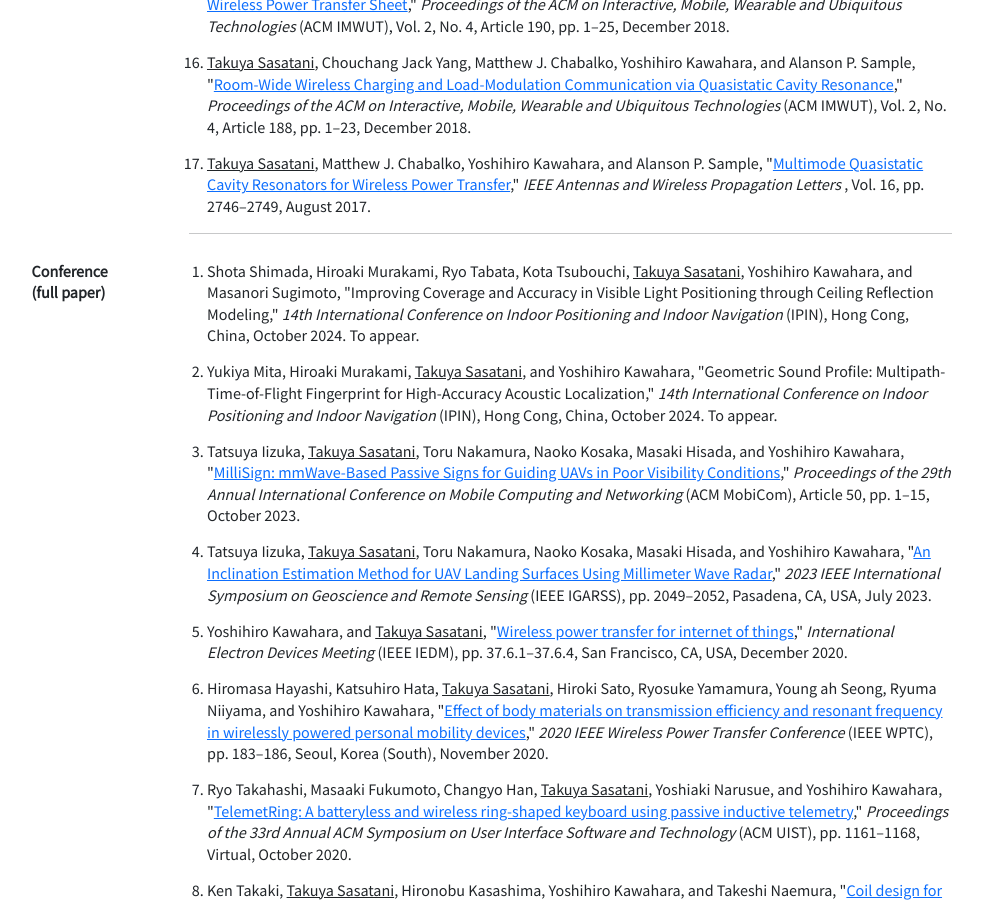
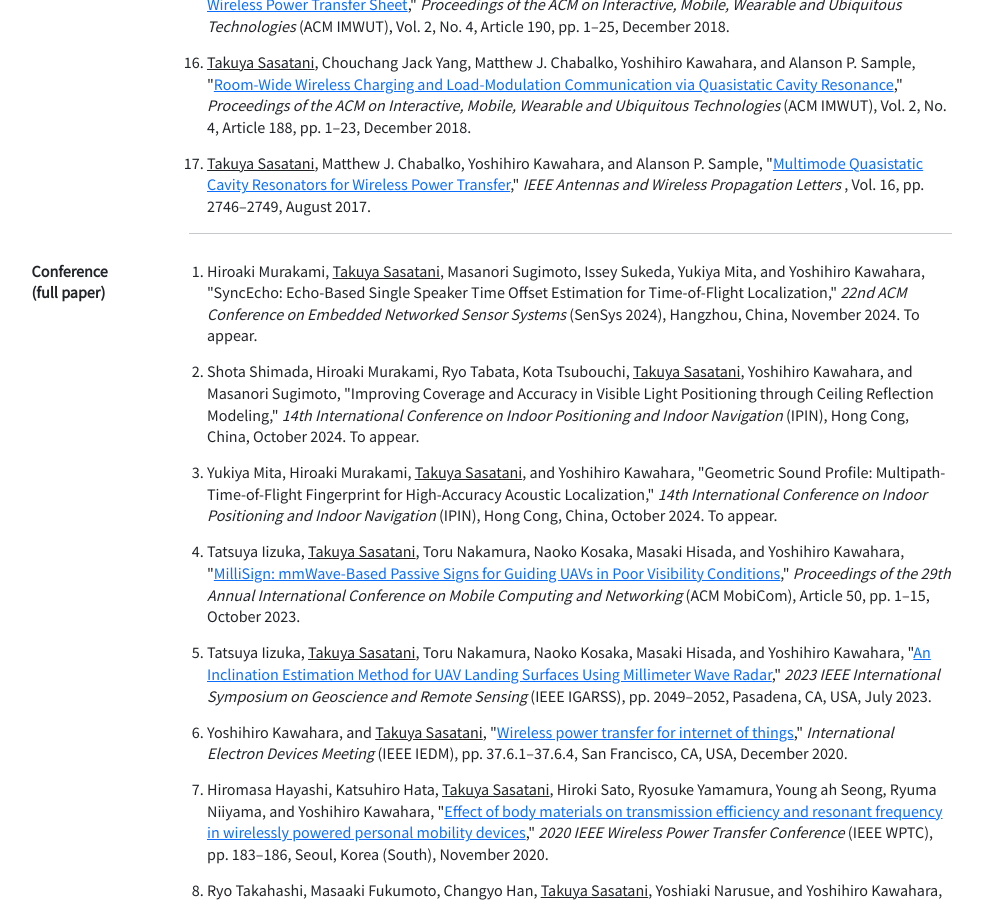
Before and after one commit to t-sasatani/t-sasatani.github.io, a Jekyll site: the page built from _pages/cv.md, in a window 1280 px wide and 900 px high, scrolled down 3166 px. Shown: the whole window, without its empty margins (148-1130 px from the left). Built offline with Jekyll 4.4.1, drawn with Linux system fonts in a browser that asks for light colours; some of the changed text lies outside the part shown.

Commit message:
Update publications data

```diff
--- a/_data/metadata.yml
+++ b/_data/metadata.yml
@@ -26,4 +26,4 @@ extrabio: Takuya completed his Ph.D. at <a href="https://www.u-tokyo.ac.jp/en/in
   the field have earned him several esteemed awards, including MIT Technology Review's
   Innovators Under 35 Japan, the ACM IMWUT distinguished paper award, Forbes 30 under
   30 Asia, and the JSPS Ikushi Prize (日本学術振興会育志賞).
-gsheet_update: '2024-09-13'
+gsheet_update: '2024-10-01'
--- a/_data/publication.yml
+++ b/_data/publication.yml
@@ -2778,3 +2778,31 @@
   press_release_en:
   press_release_jp:
   note:
+- title: 'SyncEcho: Echo-Based Single Speaker Time Offset Estimation for Time-of-Flight
+    Localization'
+  publication: 22nd ACM Conference on Embedded Networked Sensor Systems
+  publication_abbr: SenSys 2024
+  type: conference-en-full
+  thumbnail:
+  priority:
+  author: Hiroaki Murakami, Takuya Sasatani, Masanori Sugimoto, Issey Sukeda, Yukiya
+    Mita, and Yoshihiro Kawahara
+  _time: 2024-11
+  year: '2024'
+  month: '11'
+  month_str: November
+  volume:
+  Issue:
+  number:
+  article:
+  pages:
+  session:
+  city: Hangzhou, China
+  to_appear: 'TRUE'
+  doi:
+  open_access:
+  link:
+  video:
+  press_release_en:
+  press_release_jp:
+  note:
```
